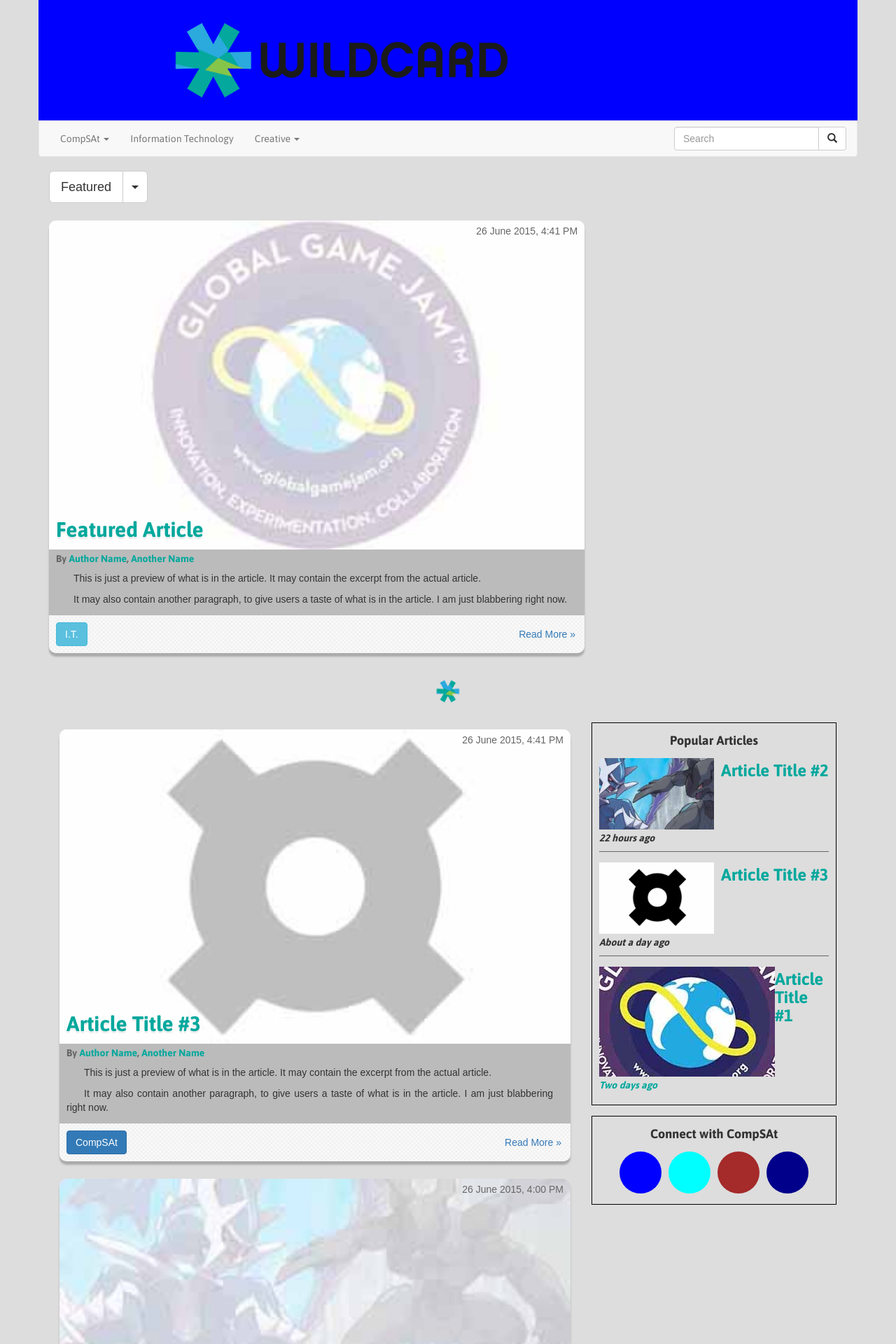
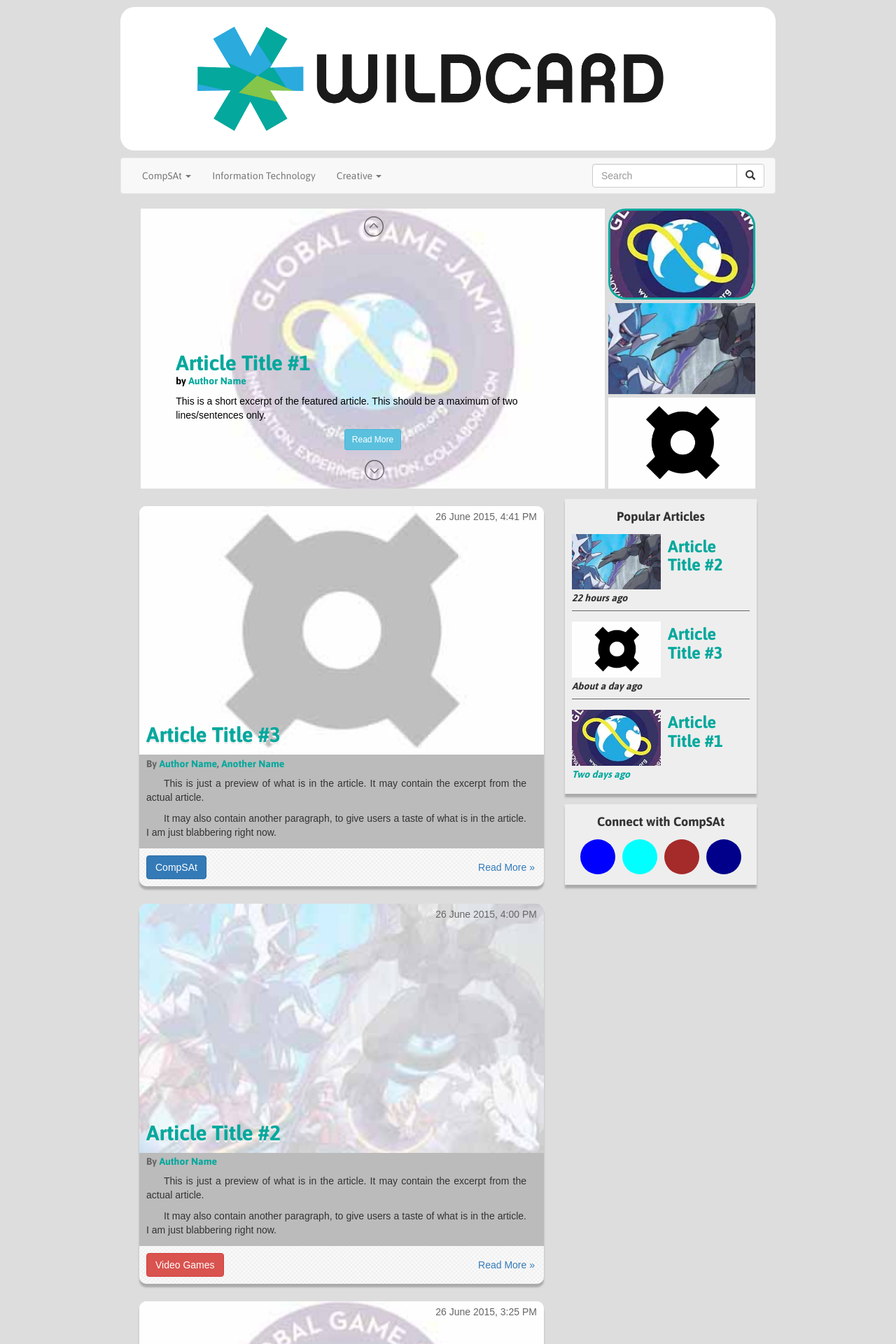
Before and after one commit to chiawase/wildcard-2015, a PHP site: page / in a window 1280 px wide. Shown: the top 1920 px of the page at 70% size. Run offline with PHP 8.4, Linux system fonts and the light colour scheme; some libraries are stand-ins or nearby versions.

Commit message:
finished initial look of Wildcard theme

```diff
--- a/css/main.css
+++ b/css/main.css
@@ -158,24 +158,57 @@ a:hover {
 /* ### START OF SMALL DEVICES LAYOUT ### */
 @media (min-width: 768px) {
 	.main-header {
-		padding: 10px;
-		width: 100%;
+		width: 80%;
+		margin: 10px auto;
+		padding: 10px 0px;
+		background-color: #fff;
+		border-radius: 20px;
+	}
+
+	.main-header > a {
+		display: flex;
+		justify-content: center;
+		align-items: center;
 	}
 
 	.main-header > a > img {
-		margin: 10px 15%;
-		width: 500px;
+		margin-left: -50px;
+		width: 75%;
+	}
+
+	nav {
+		width: 80%;
+		margin: 0 auto;
+	}
+
+	.article-card .article-header img {
+		height: 50%;
 	}
 
 	/* For Featured Articles Slider */
+	.featured-slider {
+		margin: 0 auto;
+		width: 75%;
+	}
+
 	#featured > li {
-		height: 250px;
+		/*height: 750px;*/
 		position: relative;
 	}
 
 	#featured > li > img {
 		width: 100%;
 		height: auto;
+	}
+
+	.lSSlideOuter .lSPager.lSGallery li {
+		transition: 400ms;
+	}
+
+	.lSSlideOuter .lSPager.lSGallery li.active, .lSSlideOuter .lSPager.lSGallery li:hover {
+		border-radius: 25px;
+		border: 3px solid #00A99E;
+		transition: 400ms;
 	}
 
 	#featured .featured-content {
@@ -186,11 +219,6 @@ a:hover {
 		opacity: 1;
 		color: #000;
 		z-index: 6;
-	}
-
-	.articles {
-		margin-left: 0px;
-		margin-right: 0px;
 	}
 
 	#featured .featured-content .title {
@@ -210,7 +238,8 @@ a:hover {
 	.sidebar {
 		margin-top: 15px;
 		padding: 10px;
-		border: 1px solid #000;
+		background-color: #eee;
+		box-shadow: 0px 5px 2.5px #aaa;
 	}
 
 	.sidebar .header {
@@ -250,8 +279,8 @@ a:hover {
 
 	/* ---- REMOVE WHEN NOT IN DEVELOPMENT ANYMORE ---- */
 	.sidebar .placeholder {
-		width: 60px;
-		height: 60px;
+		width: 50px;
+		height: 50px;
 	}
 
 	#facebook {
@@ -283,18 +312,23 @@ a:hover {
 		margin: 5px;
 	}
 
+	.articles {
+		width: 80%;
+		margin: 0 auto;
+	}
+4
 }
 
 /* ### START OF DESKOP LAYOUT ### */
 @media (min-width: 992px) {
 	.main-header {
-		background-color: green;
+		/*background-color: green;*/
 	}
 }
 
 /* ### START OF LARGE DESKTOP LAYOUT ### */
 @media (min-width: 1200px) {
 	.main-header {
-		background-color: blue;
+		/*background-color: blue;*/
 	}
 }
--- a/index.php
+++ b/index.php
@@ -75,7 +75,7 @@
 			<div class="content">
 				<div class="row">
 					<div class="col-xs-12">
-						<div class="featured">
+						<div class="featured visible-xs-block">
 							<div class="btn-group">
 								<a href="featured.php" type="button" class="btn btn-default btn-lg">Featured</a>
 								<button type="button" class="btn btn-default btn-lg dropdown-toggle" data-toggle="dropdown" aria-haspopup="true" aria-expanded="false">
@@ -112,7 +112,7 @@
 							</div><!-- /.article-card -->
 						</div>
 
-						<div class="latest">
+						<div class="latest visible-xs-block">
 							<div class="btn-group">
 								<a href="latest.php" type="button" class="btn btn-default btn-lg">Latest</a>
 								<button type="button" class="btn btn-default btn-lg dropdown-toggle" data-toggle="dropdown" aria-haspopup="true" aria-expanded="false">
@@ -148,9 +148,11 @@
 								<div class="clearfix"></div>
 							</div><!-- /.article-card -->
 						</div>
-						<!-- <ul id="featured">
+					</div><!-- /.cols -->
+					<div class="hidden-xs featured-slider">
+							<ul id="featured">
 								<li data-thumb="img/thumbs/test-main-01.jpg">
-								<a href="article.php"><img src="img/test-main-01.jpg"></a>
+									<img src="img/test-main-01.jpg">
 									<div class="featured-content">
 										<h2 class="title"><a href="article.php">Article Title #1</a></h2>
 										<h5 class="author">by <a href="#">Author Name</a></h5>
@@ -176,11 +178,11 @@
 										<p class="button"><a class="btn btn-info btn-sm" role="button" href="#">Read More</a></p>
 									</div>
 								</li>
-						</ul> -->
-					</div><!-- /.cols -->
+							</ul>
+						</div>
 				</div><!-- /.row -->
 
-				<div class="divider">
+				<div class="divider visible-xs-block">
 					<img src="img/wildcard-favicon.png" width="40">
 				</div>
 
@@ -278,7 +280,7 @@
 							</div><!-- /.article-preview -->
 							<div class="article-divider"></div>
 							<div class="article-preview">
-								<a href="article.php"><img src="img/thumbs/test-main-01.jpg"></a>
+								<img src="img/thumbs/test-main-01.jpg">
 								<h3><a href="article.php"><strong>Article Title #1</strong></a></h3>
 								<h5><em><a href="article.php">Two days ago</a></em></h5>
 							</div><!-- /.article-preview -->
--- a/js/config.js
+++ b/js/config.js
@@ -27,15 +27,15 @@ $(function() {
 		$('#featured').lightSlider({
 			item: 1,
 			slideMargin: 0,
-			loop: true,
+			// loop: true,
 			auto: true,
-			pause: 4000,
+			pause: 1000,
 			gallery: true,
 			thumbItem: 3,
 			currentPagerPosition: 'left',
 			vertical: true,
-			verticalHeight: 250,
-			vThumbWidth: 125
+			verticalHeight: 400,
+			vThumbWidth: 210
 		});
 		if ($('nav').hasClass('navbar-fixed-top'))
 			$('nav').removeClass('navbar-fixed-top');
```
Lines whose indentation alone changed are shown as unchanged.
